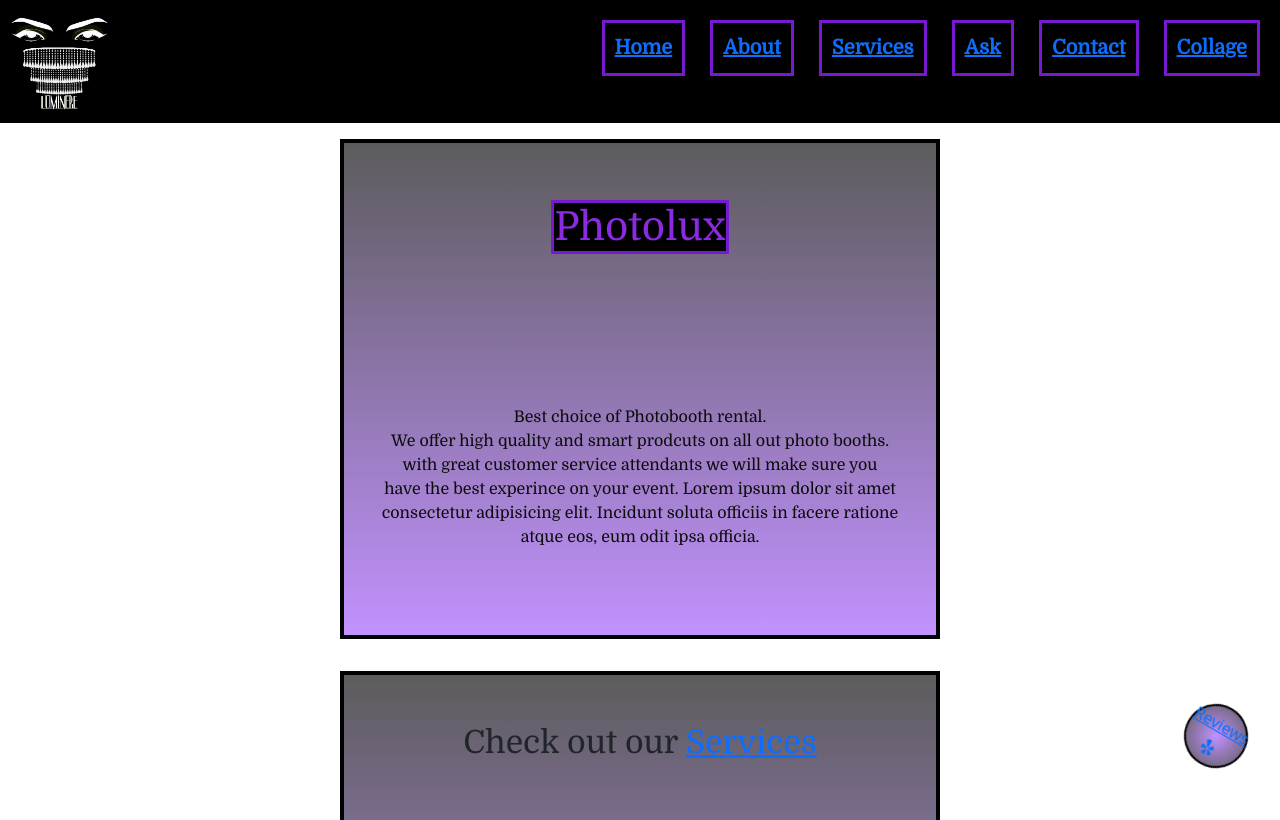
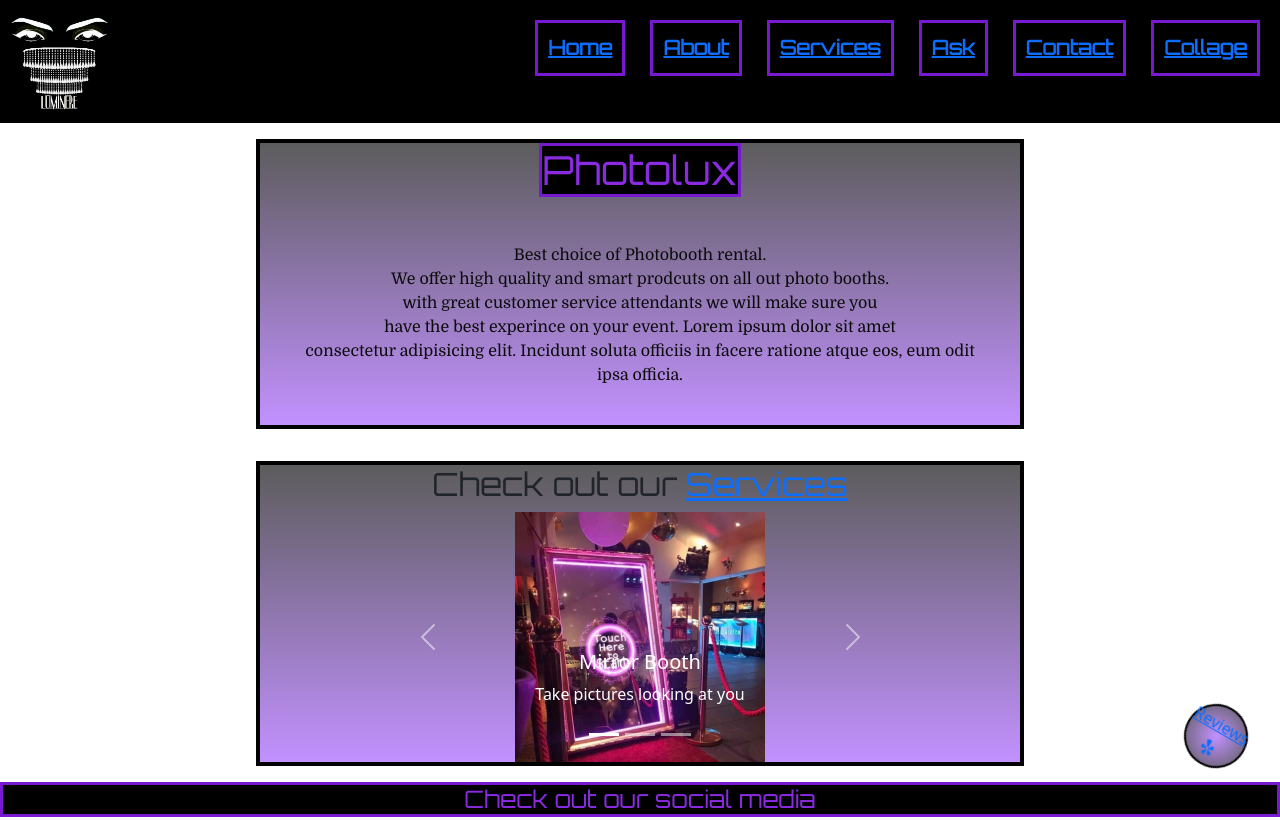
Before and after one commit to Quantuslux/Photolux, a website: page index.html in a window 1280 px wide. Shown: the top 820 px of the page. Drawn offline with nearby package versions, Linux system fonts and the light colour scheme.

Commit message:
altered page, imported partials variables and mixins

```diff
--- a/css/style1.css
+++ b/css/style1.css
@@ -107,7 +107,7 @@
     display: flex;
     direction: column;
     flex-wrap: wrap;
-    width: 50em;
+    /* width: 50em; */
     justify-content: center;
 
 }
@@ -428,7 +428,7 @@
 
 /* Responsive */
     /* mobile */
-@media (max-width: 767px) and (min-width: 350px) {
+@media (max-width: 768px) and (min-width: 576px) {
 
     html,body{
         width: 100%;
@@ -553,7 +553,7 @@
 }
 
 /* Tablet */
-@media (max-width: 1080px) and (min-width: 768px) {
+@media (max-width: 992px) and (min-width: 768px) {
     html,body{
         width: 100%;
         height: 100%;
--- a/index.html
+++ b/index.html
@@ -12,7 +12,7 @@
     <link href="https://fonts.googleapis.com/css2?family=Domine&display=swap" rel="stylesheet">
     <link rel="stylesheet" href="./css/style.css">
     <link href="https://cdn.jsdelivr.net/npm/bootstrap@5.2.2/dist/css/bootstrap.min.css" rel="stylesheet" integrity="sha384-Zenh87qX5JnK2Jl0vWa8Ck2rdkQ2Bzep5IDxbcnCeuOxjzrPF/et3URy9Bv1WTRi" crossorigin="anonymous">
-    <title>Fotolux </title>
+    <title>Home </title>
   </head>
   <body>
 
--- a/scss/base/_typo.scss
+++ b/scss/base/_typo.scss
@@ -0,0 +1 @@
+@import url('https://fonts.googleapis.com/css2?family=Orbitron&display=swap');
--- a/scss/layout/_askus.scss
+++ b/scss/layout/_askus.scss
@@ -1,6 +1,6 @@
 
 .faqBackground{
-    background-image: linear-gradient(to bottom, rgb(92, 92, 92), rgb(194, 145, 255));
+    background-image: $background-block;
     height: 160px;
     width: 300px;
     margin: 1em;
--- a/scss/layout/_bloques.scss
+++ b/scss/layout/_bloques.scss
@@ -1,15 +1,16 @@
 .background {
-    background-image: linear-gradient(to bottom, rgb(92, 92, 92), rgb(194, 145, 255));
-    height: 500px;
-    width: 600px;
+    background-image: $background-block;
+    height: 60%;
+    width: 60%;
     margin: 1em;
     border-style: solid;
     border-color: black;
     border-width: .25em;
-    display: flex;
-    flex-direction: column;
-    justify-content: space-around;
-    align-items: center;
+    @include flex (column,space-around,center)
+}
+
+main section article:hover{
+    background-image: $background-hover;
 }
 
 #letras{
@@ -17,17 +18,10 @@
     font-family: 'Domine', serif;
     text-align: center;
     margin: 5%;
-    display: flex;
-    flex-direction: column;
-    justify-content: center;
-    align-items: center;
+    @include flex(column, center, center)
 
 }
 .flex-container{
-    display: flex;
-    direction: column;
+    @include flex(column, center, center);
     flex-wrap: wrap;
-    width: 50em;
-    justify-content: center;
-
 }
--- a/scss/layout/_header.scss
+++ b/scss/layout/_header.scss
@@ -15,7 +15,7 @@
             font-weight: bold;
             font-size: 20px;
             text-align: center;
-            font-family: 'Domine', serif;
+            font-family: 'Orbitron', serif;
             display: flex;
             flex-direction: row;
             justify-content: space-between;
@@ -40,3 +40,16 @@
 
     width: 100px;
 }
+
+@media (max-width: 768px) and (min-width: 350px) {
+
+    .header{
+
+        @include flex (column, center, center)
+
+    }
+
+    .navBar {
+        @include flex (column, center, center)
+    }
+}
--- a/scss/layout/_hs.scss
+++ b/scss/layout/_hs.scss
@@ -5,13 +5,13 @@
     background-color: black;
     color:blueviolet;
     font-size:xx-large;
-    font-family: 'Domine', serif;
+    font-family: 'Orbitron', serif;
     text-align: center;
 }
 
 h2{
     text-decoration-color: black;
-    font-family: 'Domine', serif;
+    font-family: 'Orbitron', serif;
     -ms-text-size-adjust: 10%;
     text-align: center;
 }
@@ -26,6 +26,6 @@
     background-color: black;
     color:blueviolet;
     font-size:large;
-    font-family: 'Domine', serif;
+    font-family: 'Orbitron', serif;
     text-align: center;
 }
--- a/scss/style.scss
+++ b/scss/style.scss
@@ -1,7 +1,10 @@
+@import"./utilities/variables";
+@import"./base/typo";
+@import"./utilities/mixins";
 @import"./base/reset";
 @import"./layout/header";
 @import"./layout/bloques";
 @import"./layout/hs";
 @import"./layout/reviews";
+@import"./layout/askus";
 @import"./layout/footer";
-@import"./layout/askus";
--- /dev/null
+++ b/scss/utilities/_mixins.scss
@@ -0,0 +1,7 @@
+@mixin flex ($direction,$justify,$align) {
+    display: flex;
+    flex-direction: $direction;
+    justify-content: $justify;
+    align-items: $align;
+
+}
--- /dev/null
+++ b/scss/utilities/_variables.scss
@@ -0,0 +1,2 @@
+$background-block: linear-gradient(to bottom, rgb(92, 92, 92), rgb(194, 145, 255));
+$background-hover: linear-gradient(to top, rgb(92,92,92), rgb(194, 145, 255));
```
Also changed, not shown: css/style.css, scss/utilities/_functions.scss (added).
